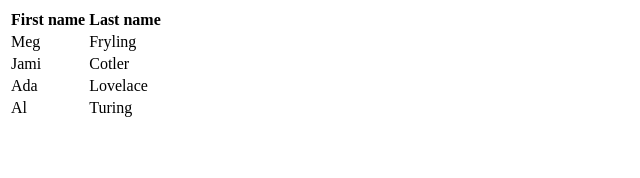
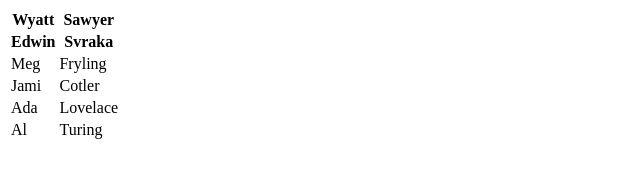
Before and after one commit to esvraka/esvraka.github.io, a plain HTML site: page index.html in a window 1280 px wide. Shown: the whole page, without its empty margins (0-640 px from the left). Drawn offline with Linux system fonts and the light colour scheme.

Commit message:
This is my first commit

```diff
--- a/index.html
+++ b/index.html
@@ -8,8 +8,12 @@
 <body>
 <table>
   <tr>
-    <th>First name</th>
-    <th>Last name</th>
+    <th>Wyatt</th>
+    <th>Sawyer</th>
+  </tr>
+  <tr>
+    <th>Edwin</th>
+    <th>Svraka</th>
   </tr>
   <tr>
     <td>Meg</td>
```
